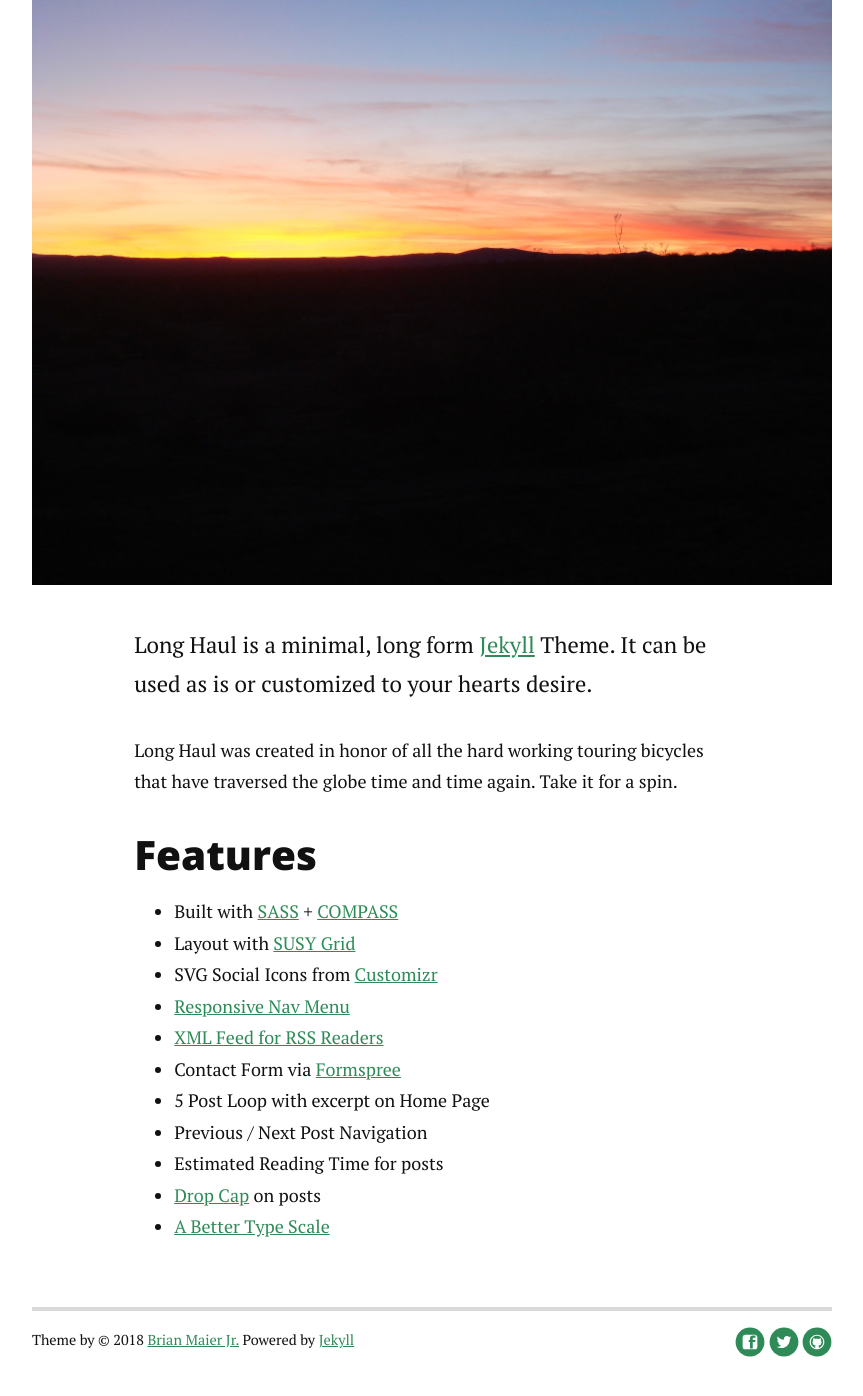
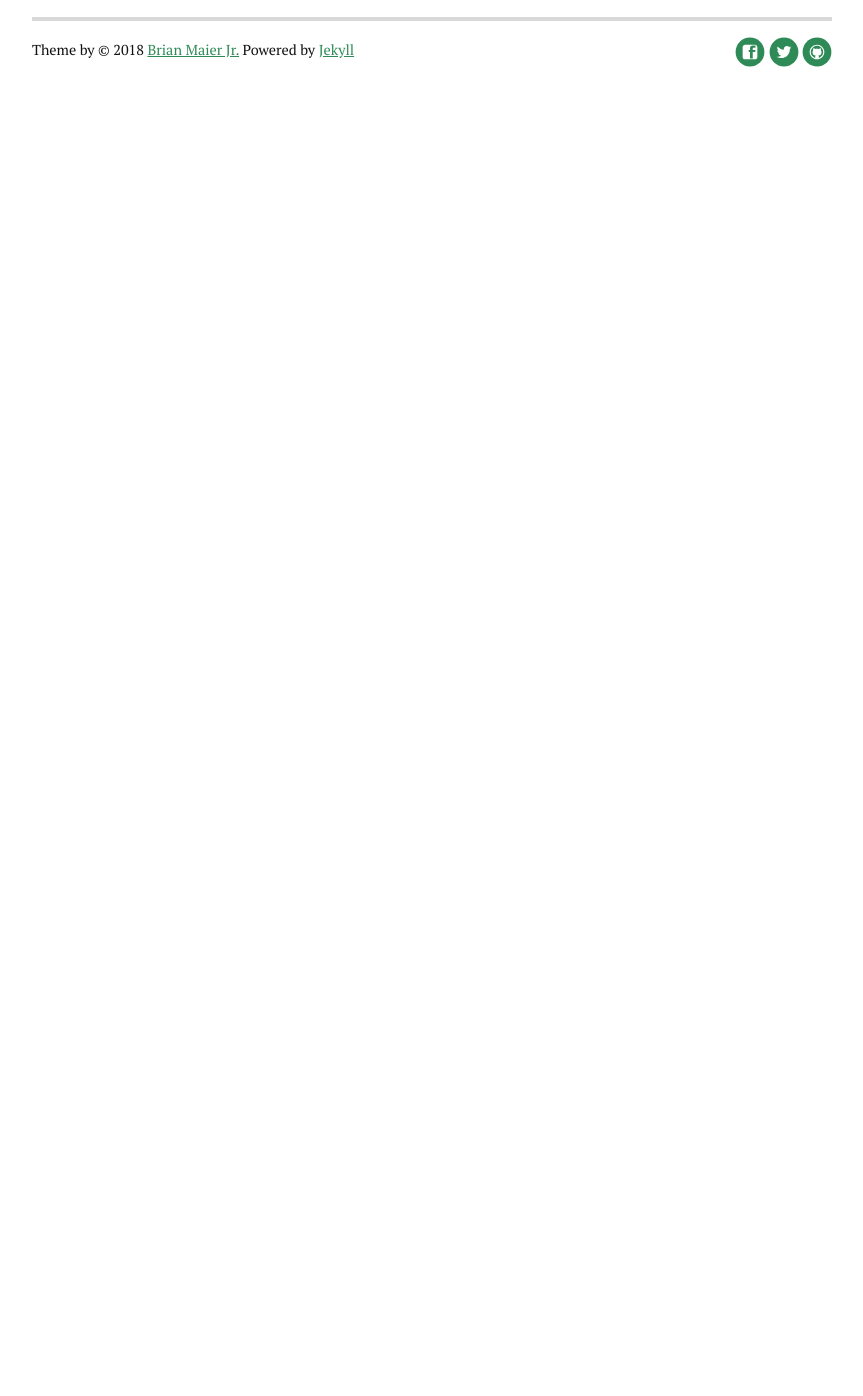
Before and after one commit to robertcedwards/robertcedwards.com, a Jekyll site: the page built from about.md, in a window 1280 px wide and 1400 px high, scrolled down 428 px. Shown: the top 1396 px of the window, without its empty margins (208-1071 px from the left). Built offline with Jekyll 4.4.1, drawn with Linux system fonts in a browser that asks for light colours; nearby versions of some CDN libraries; Markdown is read by kramdown in place of the engine named in the settings; after the commit the page ends 900 px from its top, so only the background shows below that.

Commit message:
Grammar, syntax, preview, and about changes

```diff
--- a/about.md
+++ b/about.md
@@ -1,25 +1,8 @@
 ---
 layout: default
-title: About Long Haul
+title: Robert Edwards
 ---
 
 <div class="post">
 	<h1 class="pageTitle">About Long Haul</h1>
-	<img src="{{ '/assets/img/touring.jpg' | prepend: site.baseurl }}" alt="">
-	<p class="intro">Long Haul is a minimal, long form <a href="http://jekyllrb.com">Jekyll</a> Theme. It can be used as is or customized to your hearts desire.</p>
-	<p>Long Haul was created in honor of all the hard working touring bicycles that have traversed the globe time and time again. Take it for a spin.</p>
-	<h2>Features</h2>
-	<ul>
-		<li>Built with <a href="http://sass-lang.com/">SASS</a> + <a href="http://compass-style.org/">COMPASS</a></li>
-  		<li>Layout with <a href="http://susy.oddbird.net/">SUSY Grid</a></li>
-  		<li>SVG Social Icons from <a href="http://customizr.net/icons/">Customizr</a></li>
-  		<li><a href="http://responsive-nav.com/">Responsive Nav Menu</a></li>
-  		<li><a href="https://github.com/snaptortoise/jekyll-rss-feeds">XML Feed for RSS Readers</a></li>
-  		<li>Contact Form via <a href="http://formspree.io/">Formspree</a></li>
-      <li>5 Post Loop with excerpt on Home Page</li>
-  		<li>Previous / Next Post Navigation</li>
-      <li>Estimated Reading Time for posts</li>
-  		<li><a href="https://github.com/adobe-webplatform/dropcap.js">Drop Cap</a> on posts</li>
-  		<li><a href="http://typecast.com/blog/a-more-modern-scale-for-web-typography">A Better Type Scale</a></li>
-  	</ul>
 </div>
```
Also changed, not shown: _posts/2015-05-09-Building-a-GIF-ready-Twilio-app.md (+2 -2 lines), _posts/2015-05-12-3D-Printing-and-Design.md (+1 -1 lines), _posts/2015-07-06-Ultra-Light.md (+2 -2 lines), _posts/2016-01-21-Getting-Started-with-SDR.md (+2 -2 lines), _posts/2016-01-21-Living-Window.md (+1 -1 lines), preview.jpg.
